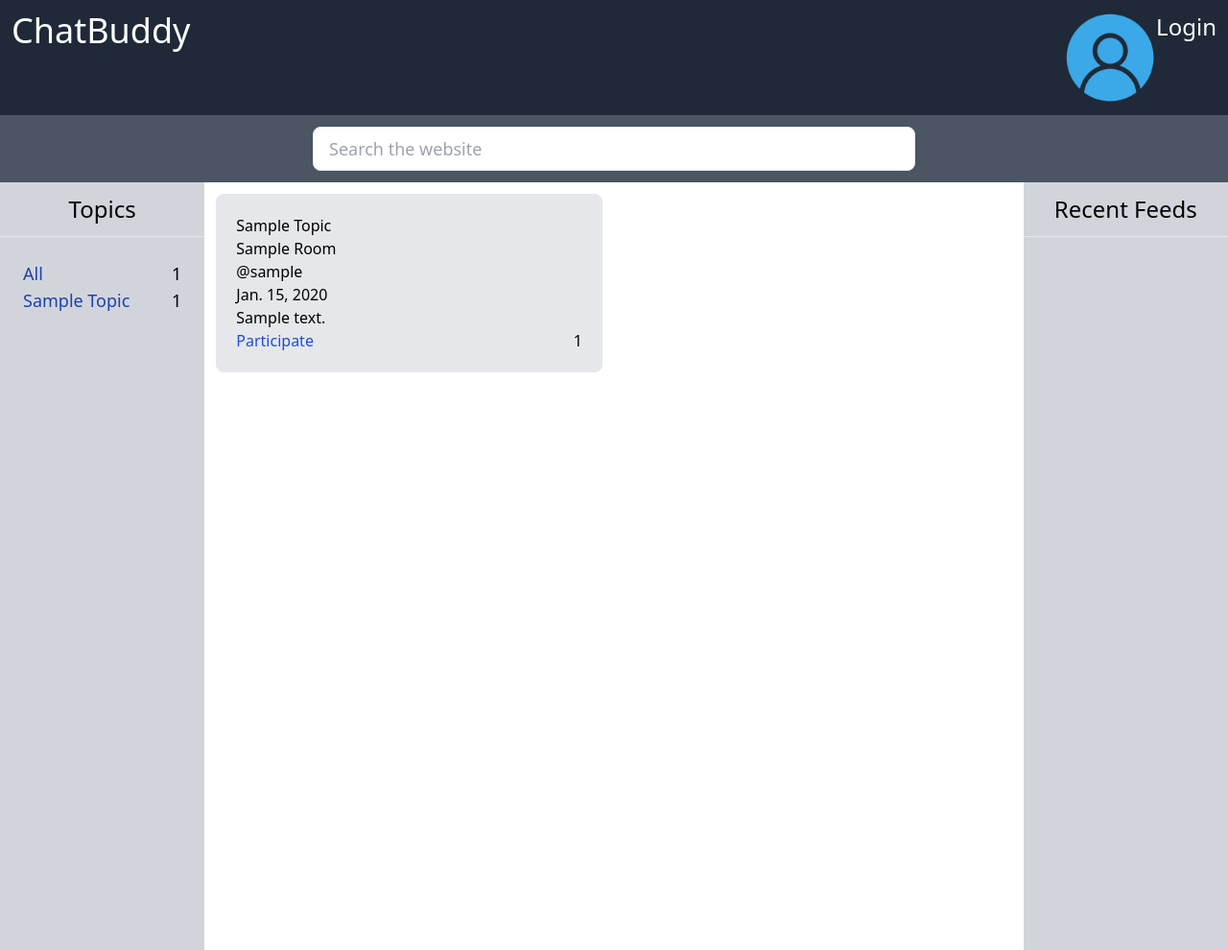
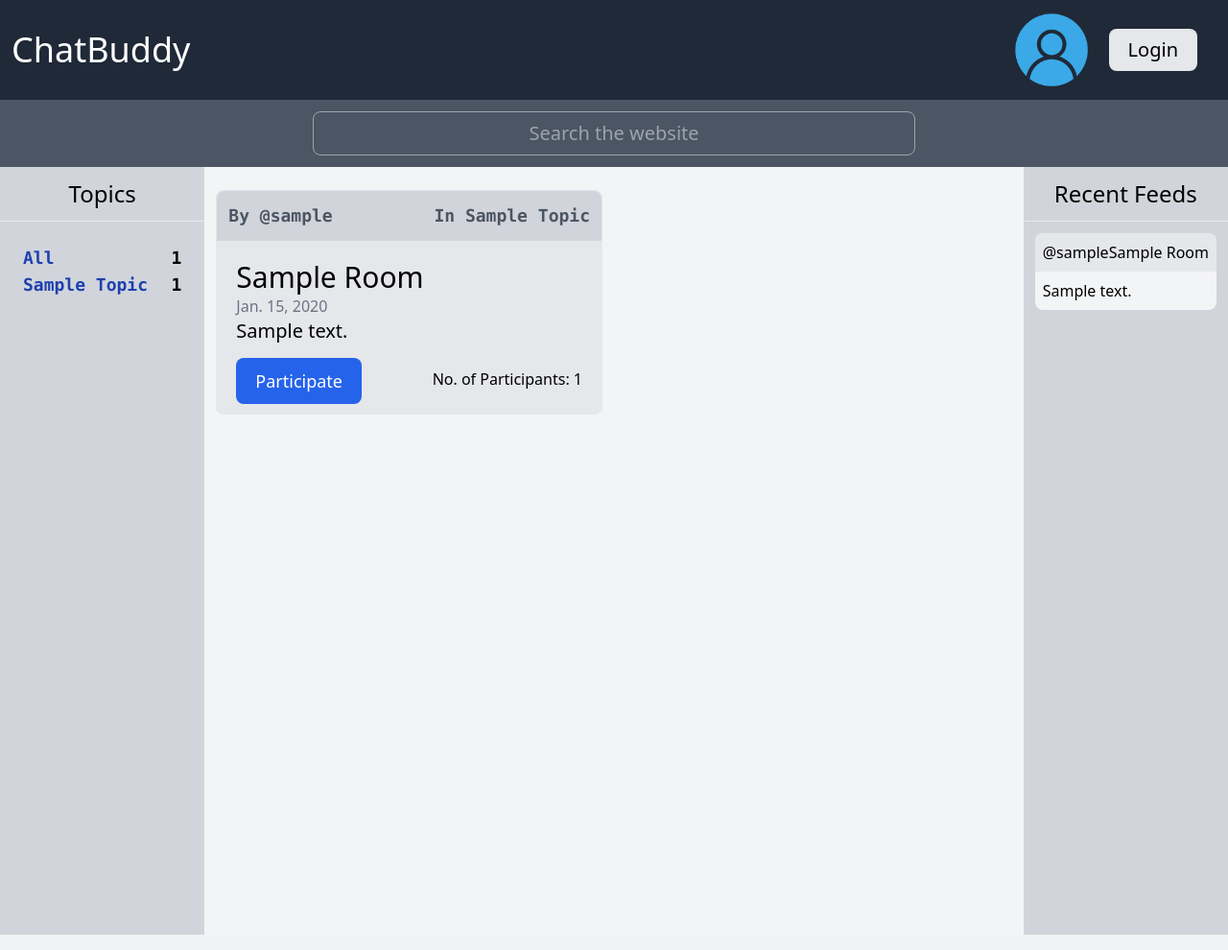
Before and after one commit to MMPSoudani/FavString, a Django app: page / in a window 1280 px wide. Shown: the whole page at 96% size. Run offline with Django 4.2, Linux system fonts and the light colour scheme; tables that the repository leaves empty hold one stand-in row (values such as "Sample post"); some libraries are stand-ins or nearby versions.

Commit message:
Configured some functionalities in home and room pages and added styling
	- added a safeguard to all views in views.py to prevent un-authorized users to performing critical actions
	- added crispy-forms to form styling
	- customized and tweaked the tailwind styling on home.html, room.html and profile.html

```diff
--- a/ChatBuddy/main/forms.py
+++ b/ChatBuddy/main/forms.py
@@ -51,21 +51,29 @@ class ProfileUpdateForm(forms.ModelForm):
     class Meta:
         model = Profile
         fields = "__all__"
+        labels = {
+            "full_name": "",
+            "birth_date": "",
+            "bio": "",
+            "avatar": "",
+        }
         widgets = {
             "user": forms.HiddenInput(),
-            "birth_date": forms.DateInput(attrs={"type": "date"})
+            "full_name": forms.TextInput(attrs={"placeholder": "Full Name"}),
+            "birth_date": forms.DateInput(attrs={"type": "date", "placeholder": "Birthdate"}),
+            "bio": forms.Textarea(attrs={"class": "h-24", "placeholder": "Biography"}),
         }
 
 
 class SearchForm(forms.Form):
     query = forms.CharField(label="", widget=forms.TextInput(attrs={"placeholder": "Search the website",
-        "class": "border rounded-lg py-2 px-4 text-lg w-full"}))
+        "class": "bg-gray-600 focus:bg-white focus:outline-none border border-gray-400 rounded-lg py-2 px-4 text-xl text-center w-full"}))
 
 
 class CreateRoomForm(forms.Form):
-    topic = forms.CharField(widget=forms.TextInput())
-    title = forms.CharField(widget=forms.TextInput())
-    description = forms.CharField(required=False, widget=forms.Textarea())
+    topic = forms.CharField(label="", widget=forms.TextInput(attrs={"placeholder": "Topic"}))
+    title = forms.CharField(label="", widget=forms.TextInput(attrs={"placeholder": "Title"}))
+    description = forms.CharField(label="", required=False, widget=forms.Textarea(attrs={"placeholder": "Room description..."}))
 
     def clean_topic(self):
         topic = self.cleaned_data.get("topic").lower()
--- a/ChatBuddy/main/templates/main/home.html
+++ b/ChatBuddy/main/templates/main/home.html
@@ -18,7 +18,7 @@
         <div class="w-2/12 bg-gray-300 h-screen">
             <h3 class="my-3 text-2xl text-center">Topics</h3>
             <hr>
-            <div class="flex flex-col p-6 text-lg">
+            <div class="flex flex-col p-6 text-lg font-mono font-bold">
                 <div class="flex justify-between">
                     <span>
                         <a class="text-blue-800 hover:text-blue-500" href="{% url 'main:home' %}">All</a>
@@ -38,24 +38,35 @@
 
         <div class="w-8/12">
             {% if request.user.is_authenticated %}
-                <div class="text-center mt-4 mb-4">
-                    <a class="bg-blue-600 hover:bg-blue-700 text-white px-5 py-2 rounded-lg text-xl" href="{% url 'main:create_room' %}">Create Room</a>
+                <div class="text-center mt-6">
+                    <a class="bg-blue-600 hover:bg-blue-700 text-white px-5 py-3 rounded-lg text-xl" href="{% url 'main:create_room' %}">Create Room</a>
                 </div>
             {% endif %}
 
-            <div class="grid grid-cols-2 mt-3">
+            <div class="grid grid-cols-2 mt-6">
                 {% for room in rooms %}
-                    <div class="flex flex-col bg-gray-200 hover:bg-gray-300 border p-5 mx-3 rounded-lg">
-                        <span>{{ room.topic.name|title }}</span>
-                        <span>{{ room.title|title }}</span>
-                        <span><a href="{% url 'main:profile_overview' room.host.username %}">@{{ room.host.username }}</a></span>
-                        <span>{{ room.updated|date:"M. d, Y" }}</span>
-                        <span>{{ room.description|truncatechars:100 }}</span>
-                        <div class="flex justify-between">
-                            <div>
-                                <a class="text-blue-700 hover:text-blue-400" href="{% url 'main:room' room.title %}">Participate</a>
+                    <div class="flex flex-col bg-gray-200 border mx-3 rounded-lg">
+                        <div class="flex justify-between bg-gray-300 rounded-t-lg p-3">
+                            <span class="font-mono font-bold text-lg text-gray-600">
+                                By <a class="hover:text-blue-400" href="{% url 'main:profile_overview' room.host.username %}">@{{ room.host.username }}</a>
+                            </span>
+                            <span class="font-mono font-bold text-lg text-gray-600">In {{ room.topic.name|title }}</span>
+                        </div>
+                        <div class="flex flex-col p-5 font-sans">
+                            <span class="text-3xl">{{ room.title|title }}</span>
+                            <span class="text-gray-500">{{ room.updated|date:"M. d, Y" }}</span>
+                            <span class="text-xl">{{ room.description|truncatechars:100 }}</span>
+                            <div class="flex justify-between mt-6">
+                                <div>
+                                    <a class="bg-blue-600 hover:bg-blue-700 rounded-lg text-lg text-white px-5 py-3" href="{% url 'main:room' room.title %}">Participate</a>
+                                </div>
+                                <div>
+                                    No. of Participants:
+                                    <span>
+                                        {{ room.participants.all.count }}
+                                    </span>
+                                </div>
                             </div>
-                            <div title="Number of Participants">{{ room.participants.all.count }}</div>
                         </div>
                     </div>
                 {% endfor %}
@@ -64,7 +75,29 @@
 
         <div class="w-2/12 bg-gray-300 h-screen">
             <h3 class="my-3 text-2xl text-center">Recent Feeds</h3>
-            <hr>
+            <hr class="">
+
+            <div class="p-3">
+                {% for message in all_messages %}
+                    <div class="flex flex-col bg-gray-100 rounded-lg">
+                        <div class="flex justify-between bg-gray-200 rounded-t-lg p-2">
+                            <span>
+                                <a class="hover:text-blue-500" href="{% url 'main:profile_overview' message.sender.username %}">
+                                    @{{ message.sender.username }}
+                                </a>
+                            </span>
+                            <span>
+                                <a class="hover:text-blue-500" href="{% url 'main:room' message.room.title %}">
+                                    {{ message.room.title|title }}
+                                </a>
+                            </span>
+                        </div>
+                        <div class="p-2 text-justify">
+                            <span>{{ message.body|truncatechars:100 }}</span>
+                        </div>
+                    </div>
+                {% endfor %}
+            </div>
         </div>
     </section>
 </main>
--- a/ChatBuddy/main/views.py
+++ b/ChatBuddy/main/views.py
@@ -20,6 +20,7 @@ class HomeView(View):
             "search_form": SearchForm(request.GET or None),
             "topics": Topic.objects.all(),
             "rooms": Room.objects.all(),
+            "all_messages": Message.objects.all()[:10],
         }
         if context.get("search_form").is_valid():
             query = context.get("search_form").cleaned_data.get("query")
@@ -33,6 +34,9 @@ class LoginView(View):
     template_name = "main/login.html"
 
     def get(self, request):
+        if request.user.is_authenticated:
+            return redirect("main:home")
+
         context = {
             "login_form": LoginForm(),
         }
@@ -59,6 +63,9 @@ class RegisterView(View):
     template_name = "main/register.html"
 
     def get(self, request):
+        if request.user.is_authenticated:
+            return redirect("main:home")
+
         context = {
             "register_form": RegisterForm(),
         }
@@ -79,6 +86,9 @@ class RegisterView(View):
 
 class LogoutView(View):
     def get(self, request):
+        if not request.user.is_authenticated:
+            return redirect("main:home")
+
         logout(request)
         messages.success(request, "Logged out successfully")
         return redirect("main:home")
@@ -103,6 +113,10 @@ class ProfilUpdateView(View):
             "user": get_object_or_404(User, username=username),
             "path": request.META.get("PATH_INFO").split("/")[-2],
         }
+        if request.user.username != username:
+            messages.error(request, "You are not authorized to perform this action")
+            return redirect("main:home")
+
         context["profile_update_form"] = ProfileUpdateForm(instance=context.get("user").profile)
         return render(request, self.temaplte_name, context)
 
@@ -124,6 +138,9 @@ class CreateRoomView(View):
     template_name = "main/create_room.html"
 
     def get(self, request):
+        if not request.user.is_authenticated:
+            return redirect("main:home")
+
         context = {
             "create_room_form": CreateRoomForm(),
         }
@@ -177,6 +194,9 @@ class UpdateRoomView(View):
             "room": get_object_or_404(Room, title=title),
             "path": request.META.get("PATH_INFO").split("/")[-2]
         }
+        if request.user.username != context.get("room").host.username:
+            messages.error(request, "You are not authorized to perform this action")
+            return redirect("main:home")
 
         form_initial_data = {
             "title": title,
@@ -219,6 +239,10 @@ class DeleteRoomView(View):
             "room": get_object_or_404(Room, title=title),
             "path": request.META.get("PATH_INFO").split("/")[-2],
         }
+        if request.user.username != context.get("room").host.username:
+            messages.error(request, "You are not authorized to perform this action")
+            return redirect("main:home")
+
         return render(request, self.temaplte_name, context)
 
     def post(self, request, title):
@@ -243,6 +267,10 @@ class EditMessageView(View):
             "msg": get_object_or_404(Message, id=pk),
             "path": request.META.get("PATH_INFO").split("/")[-2],
         }
+        if request.user.username != context.get("msg").sender.username:
+            messages.error(request, "You are not authorized to perform this action")
+            return redirect("main:home")
+
         context["edit_msg_form"] = EditMessageForm(instance=context.get("msg"))
         return render(request, self.template_name, context)
 
@@ -269,6 +297,10 @@ class DeleteMessageView(View):
             "msg": get_object_or_404(Message, id=pk),
             "path": request.META.get("PATH_INFO").split("/")[-2],
         }
+        if request.user.username != context.get("msg").sender.username:
+            messages.error(request, "You are not authorized to perform this action")
+            return redirect("main:home")
+
         return render(request, self.template_name, context)
 
     def post(self, request, title, pk):
--- a/ChatBuddy/templates/base.html
+++ b/ChatBuddy/templates/base.html
@@ -13,11 +13,11 @@
 
     <title>ChatBuddy | {% block title %}{% endblock title %}</title>
 </head>
-<body>
+<body class="bg-gray-100">
     {% include "navbar.html" %}
 
     {% if messages %}
-        <div class="bg-green-400 w-full text-center text-xl py-3">
+        <div class="bg-yellow-400 w-full text-center text-xl py-3">
             {% for message in messages %}
                 <div>{{ message }}</div>
             {% endfor %}
--- a/ChatBuddy/templates/navbar.html
+++ b/ChatBuddy/templates/navbar.html
@@ -1,19 +1,19 @@
 {% load static %}
 
-<div class="flex flex-row justify-between w-full h-full bg-gray-800 p-3">
+<div class="flex flex-row justify-between w-full h-full items-center bg-gray-800 p-3">
     <div>
         <a class="text-white text-4xl" href="{% url 'main:home' %}">ChatBuddy</a>
     </div>
 
-    <div class="flex flex-row">
+    <div class="flex flex-row items-center">
         {% if request.user.is_authenticated %}
             <a href="{% url 'main:profile_overview' request.user.username %}">
-                <img class="w-24 rounded-full" src="{{ request.user.profile.avatar.url }}" title="@{{ request.user.username }}">
+                <img class="w-20 rounded-full" src="{{ request.user.profile.avatar.url }}" title="@{{ request.user.username }}">
             </a>
-            <a class="text-white text-2xl" href="{% url 'main:logout' %}">Logout</a>
+            <a class="text-xl bg-gray-200 mx-5 px-5 py-2 rounded-lg hover:bg-gray-300" href="{% url 'main:logout' %}">Logout</a>
         {% else %}
-            <img class="w-24 rounded-full" src="{% static 'media/no_image.png' %}" alt="">
-            <a class="text-white text-2xl" href="{% url 'main:login' %}">Login</a>
+            <img class="w-20 rounded-full" src="{% static 'media/no_image.png' %}" alt="">
+            <a class="text-xl bg-gray-200 mx-5 px-5 py-2 rounded-lg hover:bg-gray-300" href="{% url 'main:login' %}">Login</a>
         {% endif %}
     </div>
 </div>
--- a/requirements.txt
+++ b/requirements.txt
@@ -1,6 +1,8 @@
 asgiref==3.5.0
 backports.zoneinfo==0.2.1
+crispy-tailwind==0.5.0
 Django==4.0.3
+django-crispy-forms==1.14.0
 Pillow==9.0.1
 pkg_resources==0.0.0
 sqlparse==0.4.2
```
Also changed, not shown: ChatBuddy/ChatBuddy/settings.py (+8 -1 lines), ChatBuddy/main/templates/main/create_room.html (+8 -7 lines), ChatBuddy/main/templates/main/profile.html (+67 -19 lines), ChatBuddy/main/templates/main/room.html (+14 -14 lines), commit-logs.txt (+27 -0 lines).
